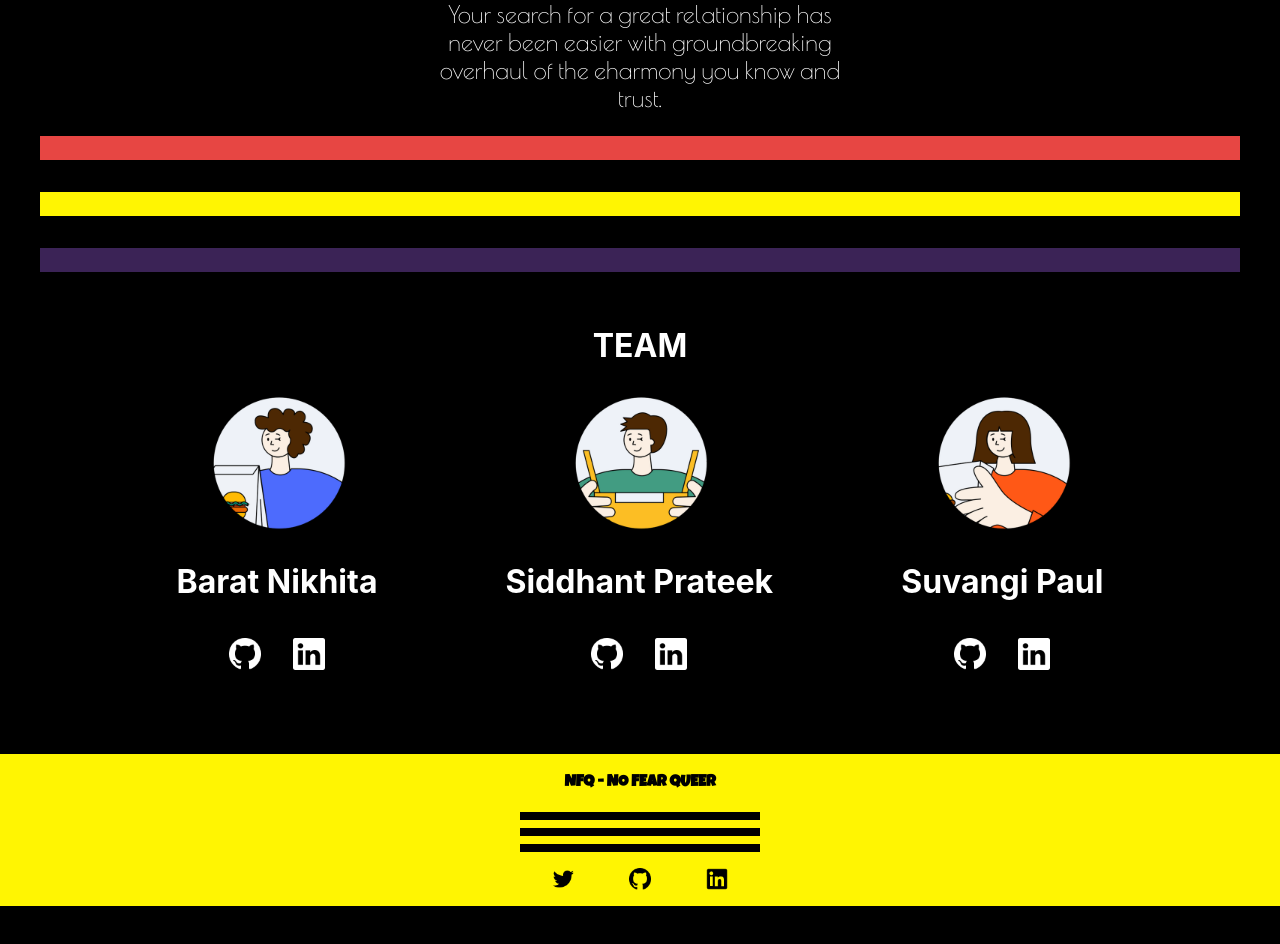
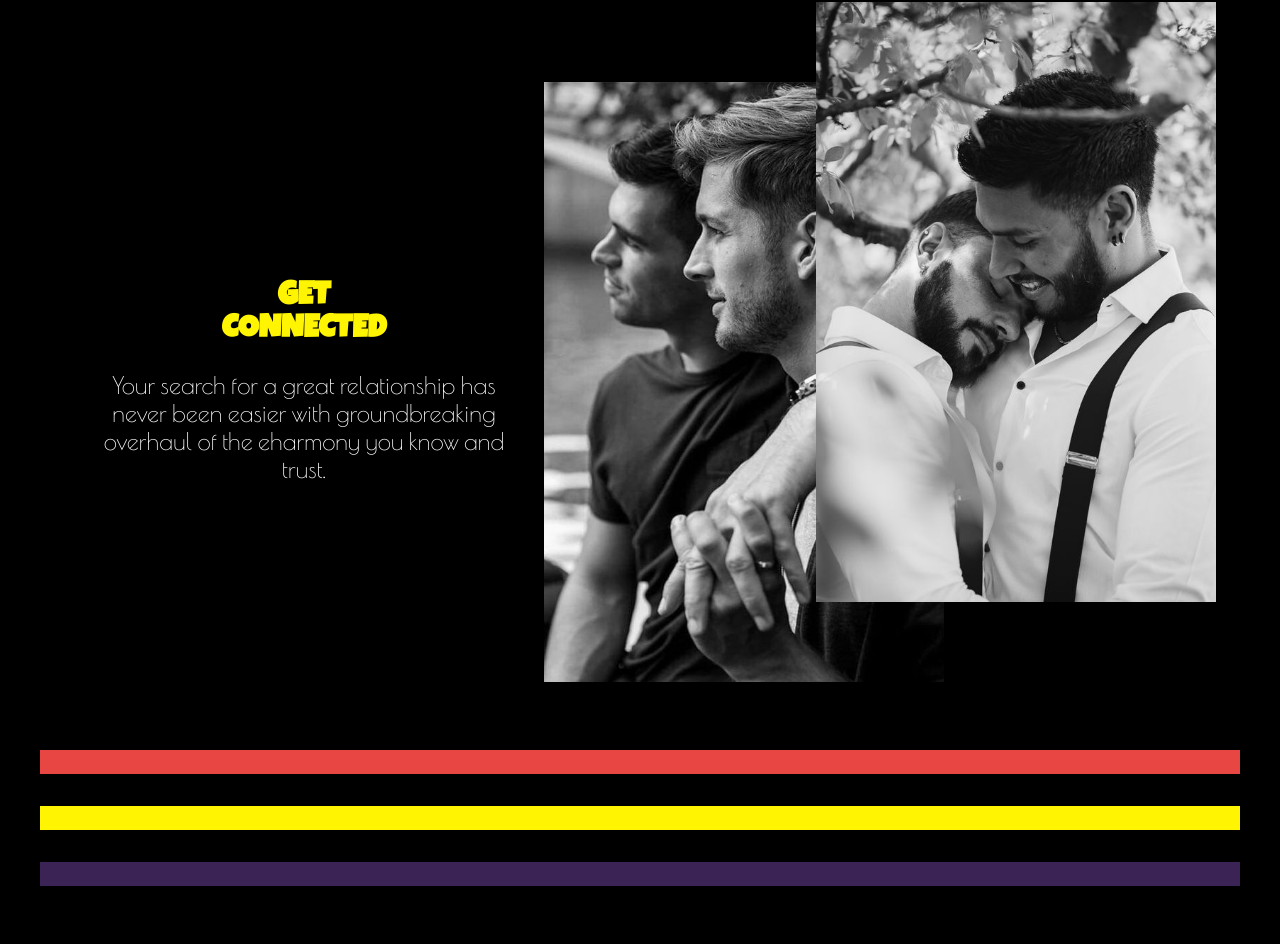
Before and after one commit to suvangipaul/NFQ, a Next.js app in the folder client/: page / in a window 1280 px wide. Shown: the part 1825-2769 px from the top of the page. Before the commit the page ends 2731 px from the top, so only its background shows below. Built offline with nearby package versions, Linux system fonts and the light colour scheme; no server answers; a web font is replaced by a local one.

Commit message:
update home page

```diff
--- a/client/pages/index.tsx
+++ b/client/pages/index.tsx
@@ -50,20 +50,26 @@ const Home: NextPage = () => {
             </p>
           </div>
         </div>
-        <div className="other_connect_section">
+        <div className="get_connect_section">
           <div className={styles.section_connect}>
-            <h1>GET CONNECTED</h1>
+            <h1>GET <br/> CONNECTED</h1>
             <p>
               Your search for a great relationship has never been easier with
               groundbreaking overhaul of the eharmony you know and trust.
             </p>
           </div>
-          <div className="otherc_image_content">
-            {/* <Image src=""  alt="" /> */}
-            {/* <Image src=""  alt="" /> */}
+          <div className="getc_image_content">
+            <div className="pride_face ">
+              <Image src={couples1}  alt="" width={400}  height={600} />
+            </div>
+            <div className="pride_cape ">
+              <Image src={couples2}  alt=""  width={400}  height={600} />
+            </div>
           </div>
         </div>
-        <Colorpartion />
+        <div className="margin-top">
+          <Colorpartion />
+        </div>
         <div className="team_container">
           <h1>TEAM</h1>
           <Teamcard />
--- a/client/styles/globals.css
+++ b/client/styles/globals.css
@@ -72,11 +72,12 @@ a {
 
 .social-icon {
     margin: 1rem 1rem;
+    transition: all .5s;
+    cursor: pointer;
 }
 
 .social-icon:hover {
-    transform: scale(1.5);
-    transition: 1.05s;
+    transform: scale(1.2);
 }
 
 .team_container {
@@ -122,3 +123,7 @@ a {
     align-items: center;
     margin-top: 10rem;
 }
+
+.margin-top {
+    margin-top: 4rem;
+}
```
